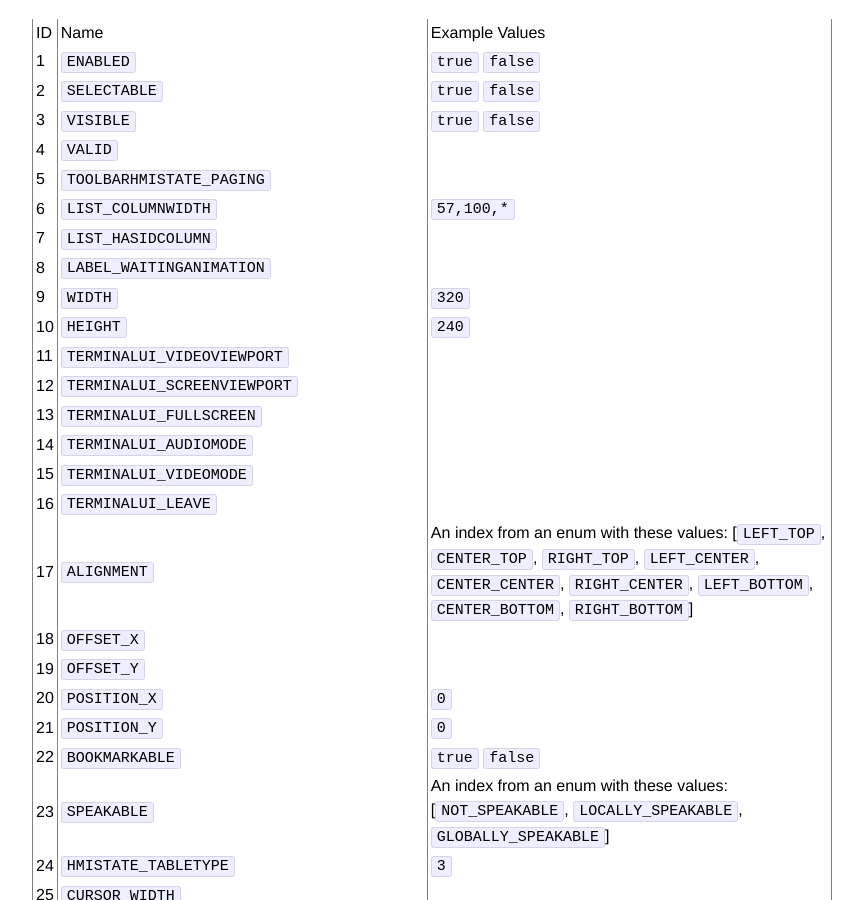
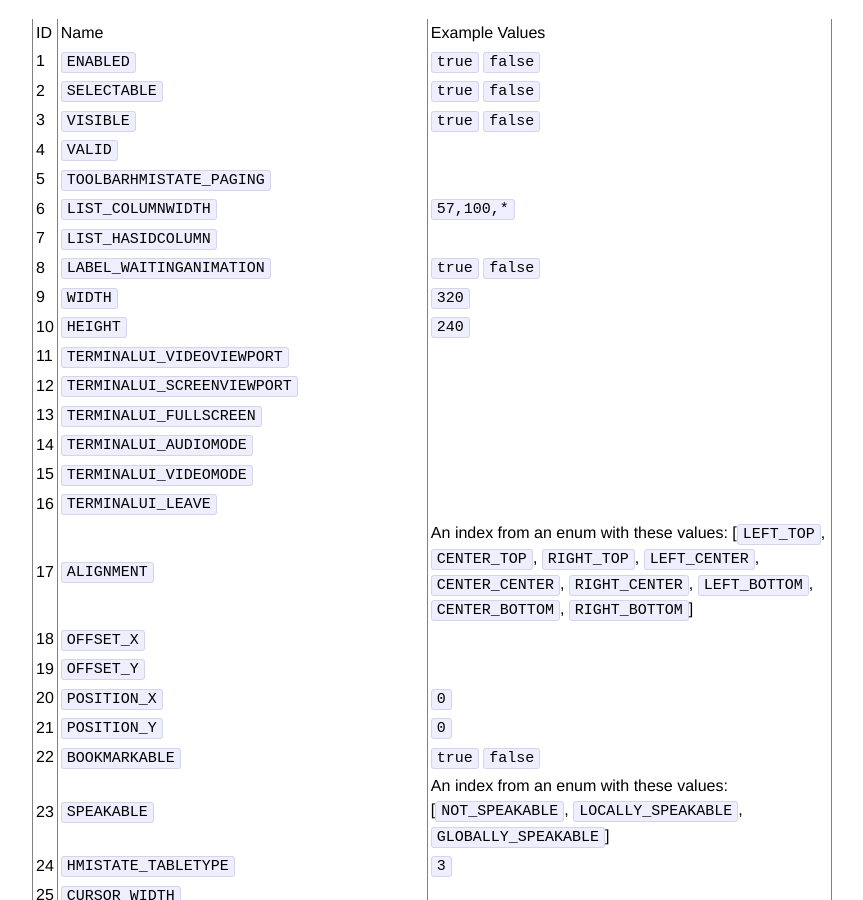
Before and after one commit to BimmerGestalt/BMWConnectedAnalysis, a Jekyll site: the page built from docs/rhmi-resources.md, in a window 1280 px wide and 900 px high, scrolled down 4407 px. Shown: the whole window, without its empty margins (208-1071 px from the left). Built offline with Jekyll 4.4.1, drawn with Linux system fonts in a browser that asks for light colours.

Commit message:
Updates observed values for LABEL_WAITINGANIMATION

```diff
--- a/docs/rhmi-resources.md
+++ b/docs/rhmi-resources.md
@@ -131,7 +131,7 @@ These definitions are found in `com.bmwgroup.connected.internal.ui.RhmiPropertyT
 | 5 | `TOOLBARHMISTATE_PAGING` | |
 | 6 | `LIST_COLUMNWIDTH` | `57,100,*` |
 | 7 | `LIST_HASIDCOLUMN` | |
-| 8 | `LABEL_WAITINGANIMATION` | |
+| 8 | `LABEL_WAITINGANIMATION` | `true` `false` |
 | 9 | `WIDTH` | `320` |
 | 10 | `HEIGHT` | `240` |
 | 11 | `TERMINALUI_VIDEOVIEWPORT` | |
```
